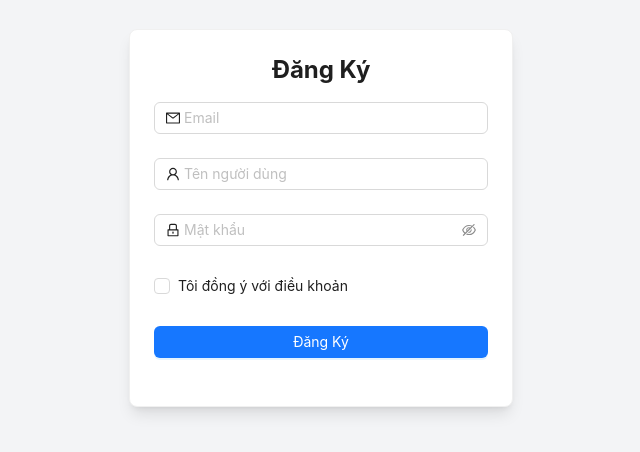
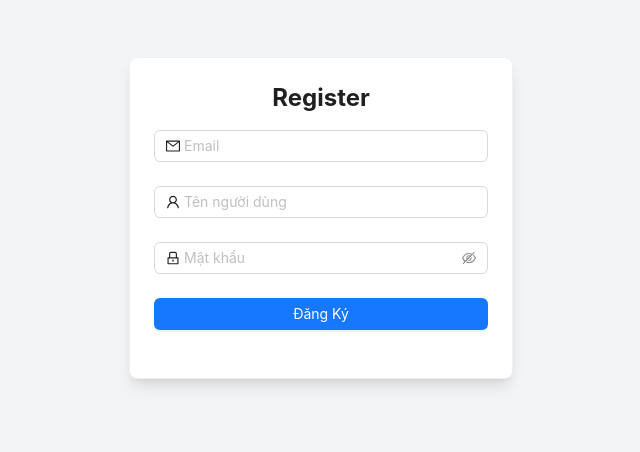
Before and after one commit to mastercode-viet/duAnXuong, a React (Vite) app: page /signup in a window 1280 px wide. Shown: the part 182-634 px from the top of the page, without its empty margins (319-959 px from the left). Built offline with nearby package versions, Linux system fonts and the light colour scheme.

Commit message:
cập nhật thêm đăng nhập đăng ksy

```diff
--- a/src/pages/auth/signin.tsx
+++ b/src/pages/auth/signin.tsx
@@ -1,16 +1,33 @@
 import React from "react";
-import { Form, Input, Button, Card } from "antd";
+import { Form, Input, Button, Card, message } from "antd";
 import { UserOutlined, LockOutlined } from "@ant-design/icons";
 import { useNavigate } from "react-router-dom";
 
 const SigIn = () => {
     const nav = useNavigate();
-  const onFinish = (values:any) => {
-    console.log("Login values: ", values);
-    setTimeout(() => {
+  const onFinish = async (values:any) => {
+    try {
+        console.log("Login values:", values);
+
+        // Lấy thông tin user từ localStorage (giả lập)
+        const savedUser = JSON.parse(localStorage.getItem("user") || "{}");
+
+        if (!savedUser.username || !savedUser.password) {
+          alert("Không tìm thấy tài khoản! Vui lòng đăng ký.");
+        }
+
+        if (values.username !== savedUser.username || values.password !== savedUser.password) {
+         alert("Sai tài khoản hoặc mật khẩu!");
+        }
+
         localStorage.setItem("token", "fake-jwt-token"); // Lưu token
-        nav("/admin"); // Chuyển hướng vào trang Admin
-      }, 2000);
+        message.success("Đăng nhập thành công!");
+        setTimeout(() => {
+          nav("/signin"); // Chuyển hướng vào trang Admin
+        }, 2000);
+      } catch (error: any) {
+        message.error(error.message);
+      }
   };
 
   return (
--- a/src/pages/auth/signup.tsx
+++ b/src/pages/auth/signup.tsx
@@ -16,7 +16,7 @@ const SignUp = () => {
   return (
     <div className="flex justify-center items-center min-h-screen bg-gray-100">
       <Card className="w-96 p-6 shadow-lg rounded-2xl">
-        <h2 className="text-2xl font-bold text-center mb-4">Đăng Ký</h2>
+        <h2 className="text-2xl font-bold text-center mb-4">Register</h2>
         <Form name="signup" onFinish={onFinish} layout="vertical">
           <Form.Item
             name="email"
@@ -45,10 +45,6 @@ const SignUp = () => {
             <Input.Password prefix={<LockOutlined />} placeholder="Mật khẩu" />
           </Form.Item>
 
-          <Form.Item name="agree" valuePropName="checked">
-            <Checkbox>Tôi đồng ý với điều khoản</Checkbox>
-          </Form.Item>
-
           <Form.Item>
             <Button type="primary" htmlType="submit" className="w-full">
               Đăng Ký
--- a/src/routes/ProtectedRoute.tsx
+++ b/src/routes/ProtectedRoute.tsx
@@ -1,9 +1,15 @@
 import { Navigate } from "react-router-dom";
+import { message } from "antd";
 
 const ProtectedRoute = ({ children }: { children: JSX.Element }) => {
-  const isAuthenticated = localStorage.getItem("token"); // Kiểm tra token
+  const token = localStorage.getItem("token");
 
-  return isAuthenticated ? children : <Navigate to="/signin" replace />;
+  if (!token) {
+    message.error("Bạn không có quyền truy cập! Vui lòng đăng nhập.");
+    return <Navigate to="/signin" />;
+  }
+
+  return children;
 };
 
 export default ProtectedRoute;
```
